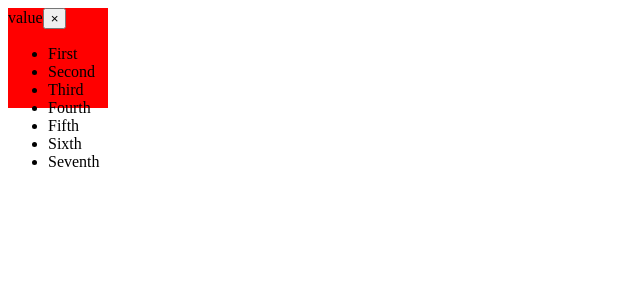
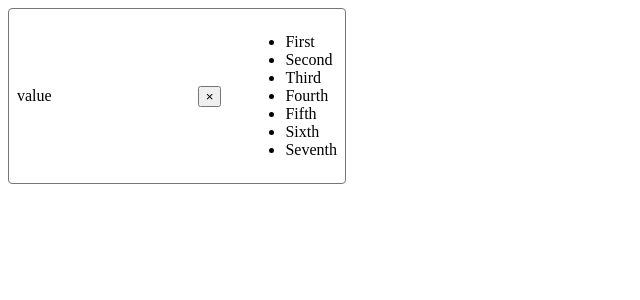
Before and after one commit to CodeJeffreyG/Select-Components, a React (Vite) app: page / in a window 1280 px wide. Shown: the top 300 px of the page, without its empty margins (0-640 px from the left). Built offline with nearby package versions, Linux system fonts and the light colour scheme.

Commit message:
styling commit

```diff
--- a/src/Select.tsx
+++ b/src/Select.tsx
@@ -13,7 +13,7 @@
 
 export function Select({ value, onChange, options }: SelectProps) {
   return (
-    <div className={styles.container}>
+    <div tabIndex={0} className={styles.container}>
       <span className={styles.value}>value</span>
       <button className={"clear-btn"}>&times;</button>
       <div className={styles.divider}></div>
--- a/src/select.module.css
+++ b/src/select.module.css
@@ -1,5 +1,20 @@
 .container {
-  background-color: red;
-  width: 100px;
-  height: 100px;
+  position: relative;
+  width: 20em;
+  min-height: 1.5em;
+  border: 0.05em solid #777;
+  display: flex;
+  align-items: center;
+  gap: 0.5em;
+  padding: 0.5em;
+  border-radius: 0.25em;
+  outline: none;
 }
+
+.container:focus {
+  border-color: hsl(200, 100%, 50%);
+}
+
+.value {
+  flex-grow: 1;
+}
```
Also changed, not shown: 1 other file (tests, documents, lock files or other folders).
